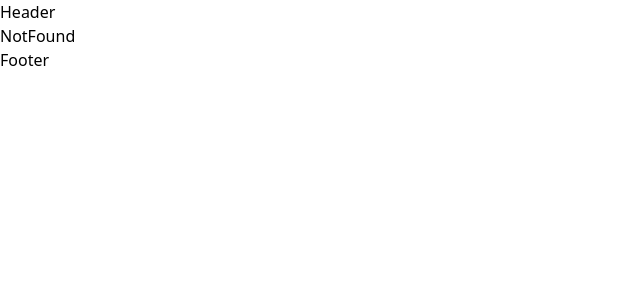
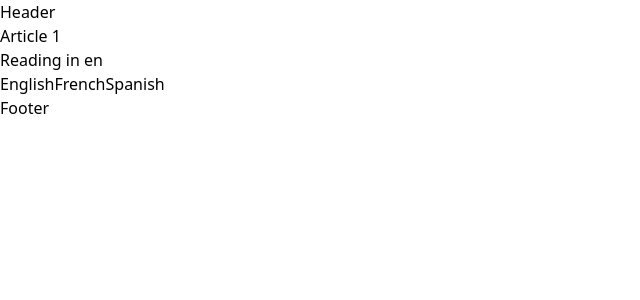
Before and after one commit to diegodevtech/next15, a Next.js app: page /articles/1 in a window 1280 px wide. Before the commit this address had no page. Shown: the top 300 px of the page, without its empty margins (0-640 px from the left). Built offline with nearby package versions, Linux system fonts and the light colour scheme.

Commit message:
feat: adds dynamic article page

```diff
--- /dev/null
+++ b/src/app/articles/[articleId]/page.tsx
@@ -0,0 +1,26 @@
+import Link from "next/link"
+
+// as a client component, it only works if it uses the use() hook
+// as well as the use cleint directive
+
+async function NewsArticle({params, searchParams}: {
+  params: Promise<{articleId: string}>;
+  searchParams: Promise<{lang?: "en" | "es" | "fr"}>
+}) {
+  const { articleId } = (await params);
+  const { lang = "en" } = (await searchParams);
+  return (
+    <div>
+      <h1>Article {articleId}</h1>
+      <p>Reading in {lang}</p>
+
+      <div>
+        <Link href={`/articles/${articleId}?lang=en`}>English</Link>
+        <Link href={`/articles/${articleId}?lang=fr`}>French</Link>
+        <Link href={`/articles/${articleId}?lang=es`}>Spanish</Link>
+      </div>
+    </div>
+  )
+}
+
+export default NewsArticle
```
